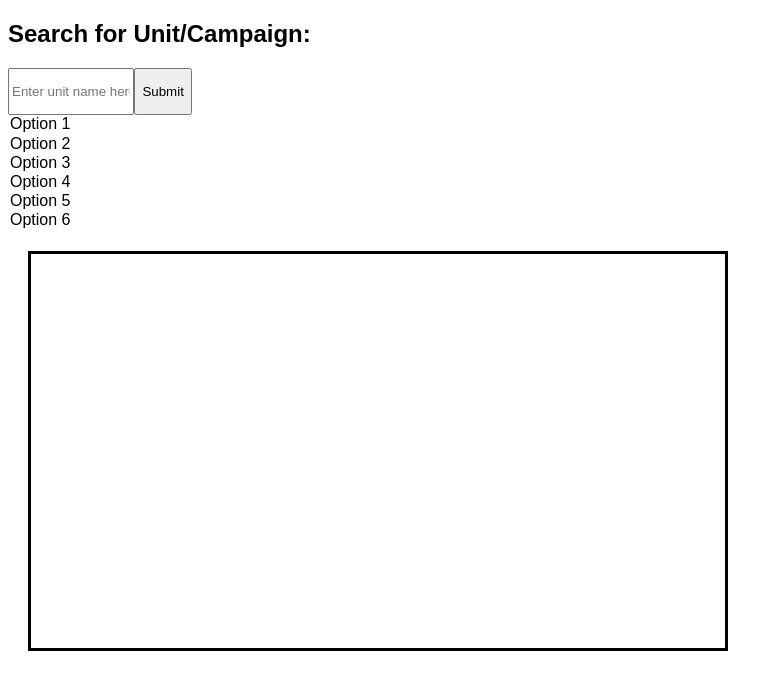
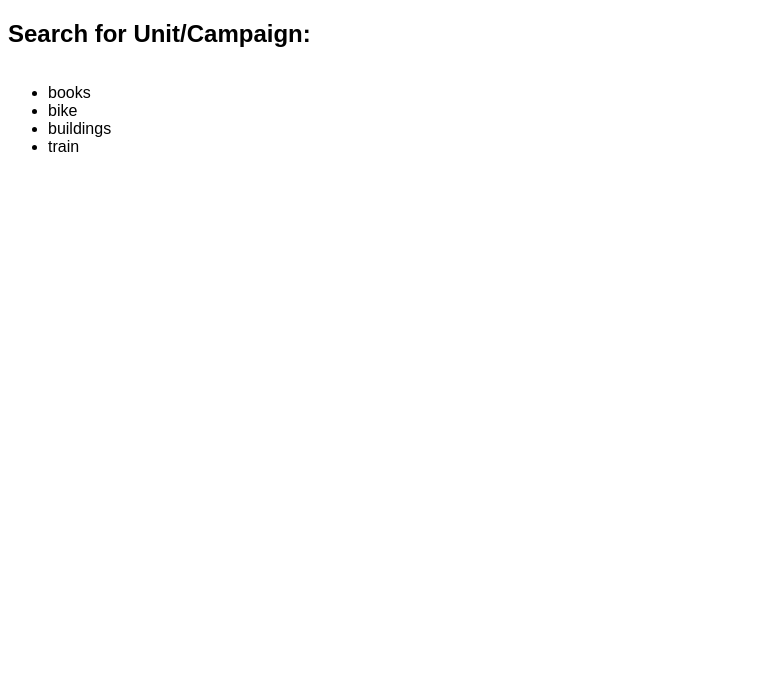
Before and after one commit to tolavolaoke/avid-media-unit-directory, a plain HTML site: page index.html in a window 1280 px wide. Shown: the whole page, without its empty margins (0-783 px from the left). Drawn offline with Linux system fonts and the light colour scheme.

Commit message:
modified the search function

```diff
--- a/index.html
+++ b/index.html
@@ -1,34 +1,87 @@
 <!DOCTYPE html>
 <html lang="en">
+
 <head>
     <meta charset="UTF-8">
     <meta name="viewport" content="width=device-width, initial-scale=1.0">
     <meta http-equiv="X-UA-Compatible" content="ie=edge">
     <title>Document</title>
     <link rel="stylesheet" href="main.css">
+    <script src="index.js"></script>
 </head>
+
 <body>
 
-<h2>Search for Unit/Campaign:</h2>
+    <h2>Search for Unit/Campaign:</h2>
 
-<form class="search_box" action="/action_page.php">
-  <input type="text" placeholder="Enter unit name here.." name="search">
-  <button type="submit"><p>Submit</p></button>
-</form>
+    <!-- <div class="search-bar">
+        <input
+        type="text"
+        name="search"
+        value=""
+        autocomplete="off"
+        id="myinput"
+        onkeyup="searchFunction()"
+        placeholder="Search">
 
-<div>
-    <option>Option 1</option>
-    <option>Option 2</option>
-    <option>Option 3</option>
-    <option>Option 4</option>
-    <option>Option 5</option>
-    <option>Option 6</option>
-</div>
+    </div>
 
-<div class="grid">
+    <ul id="wrapper">
+        <li>
+            <a href="#"> Eddard</a>
+        </li>
+        <li>
+            <a href="#"> Catelyn</a>
+        </li>
+        <li>
+            <a href="#"> Robb</a>
+        </li>
+        <li>
+            <a href="#"> JonSnow</a>
+        </li>
+        <li>
+            <a href="#"> Sansa</a>
+        </li>
+        <li>
+            <a href="#"> Arya</a>
+        </li>
+        <li>
+            <a href="#"> Brandon</a>
+        </li>
+        <li>
+            <a href="#"> Rickon</a>
+        </li>
+        <li>
+            <a href="#"> GreyWind</a>
+        </li>
+        <li>
+            <a href="#"> Ghost</a>
+        </li>
+        <li>
+            <a href="#"> Lady</a>
+        </li>
+        <li>
+            <a href="#"> Nymeria</a>
+        </li>
+        <li>
+            <a href="#"> Summer</a>
+        </li>
+        <li>
+            <a href="#"> ShaggyDog</a>
+        </li>
+    </ul> -->
 
-</div>
+    <div class="search_box">
 
+    </div>
+
+    <ul>
+        <li>books</li>
+        <li>bike</li>
+        <li>buildings</li>
+        <li>train</li>
+    </ul>
 
 </body>
+
 </html>
--- a/main.css
+++ b/main.css
@@ -6,36 +6,6 @@ body {
     box-sizing: border-box;
 }
 
-/* .search_box input[type=text] {
-    padding: 10px;
-    font-size: 17px;
-    border: 1px solid grey;
-    float: left;
-    width: 80%;
-    background: #f1f1f1;
-}
-
-.search_box button {
-    float: left;
-    width: 10%;
-    padding: 10px;
-    background: #2196F3;
-    color: white;
-    font-size: 17px;
-    border: 1px solid grey;
-    border-left: none;
-    cursor: pointer;
-}
-
-.search_box button:hover {
-    background: #0b7dda;
-}
-
-.search_box::after {
-    content: "";
-    clear: both;
-    display: table;
-} */
 .search_box{
     display:flex;
 
@@ -43,10 +13,3 @@ body {
 .search_box input{
     width: 10%;
 }
-
-.grid{
-    height: 400px;
-    width: 700px;
-    border: solid;
-    margin:20px;
-}
```
Also changed, not shown: index.js (added, +20 -0 lines).
